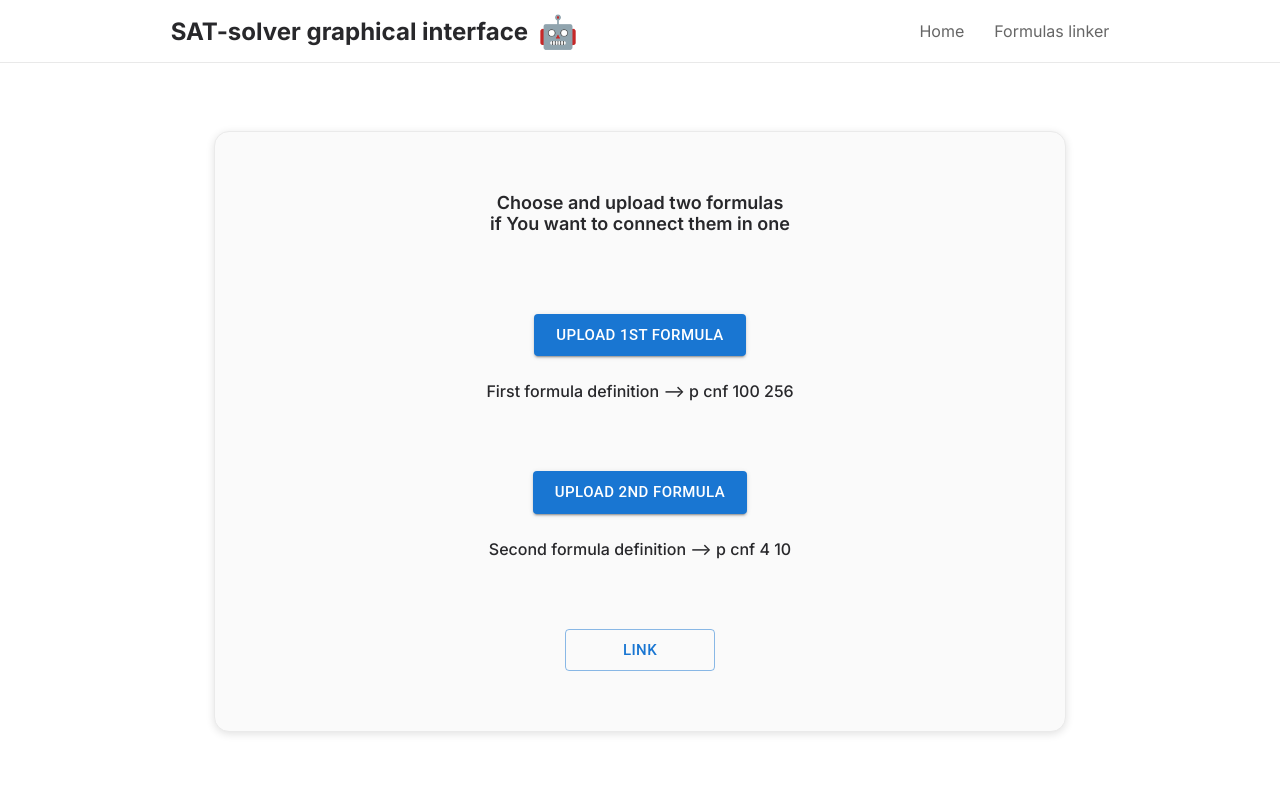
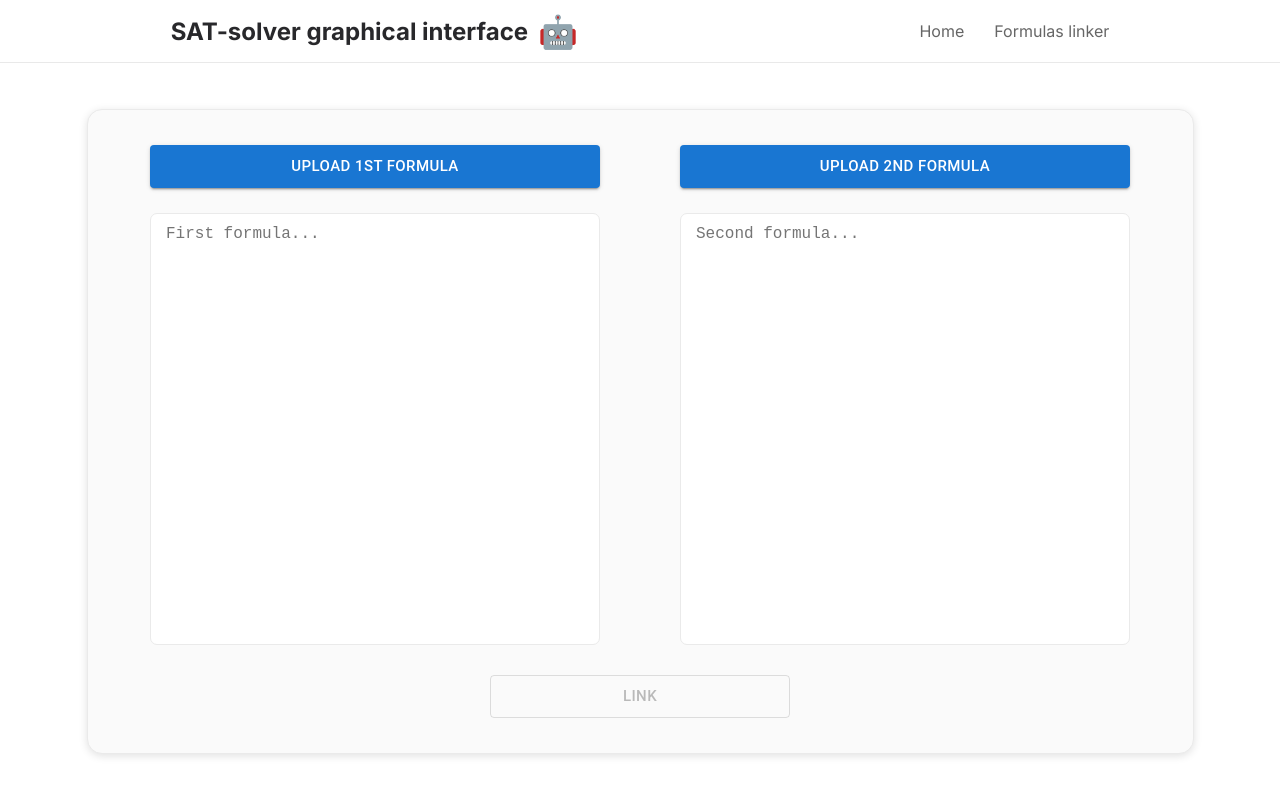
Before and after one commit to vvvvvvvector/SAT-solver-graphical-interface-client, a React (Vite) app: page /linker in a window 1280 px wide. Shown: the top 796 px of the page. Built offline with nearby package versions, Linux system fonts and the light colour scheme.

Commit message:
formulas linker v0.0.1

```diff
--- a/src/components/Editor/Buttons/Upload/Upload.tsx
+++ b/src/components/Editor/Buttons/Upload/Upload.tsx
@@ -45,7 +45,7 @@ export const Upload: React.FC = () => {
           hidden
           type="file"
           onChange={onClickUpload}
-          accept=".txt, .dimacs"
+          accept=".txt, .cnf"
         />
         <UploadFileIcon color="primary" />
       </IconButton>
--- a/src/components/Editor/Editor.module.scss
+++ b/src/components/Editor/Editor.module.scss
@@ -26,7 +26,7 @@
     .buttons {
       display: flex;
       flex-direction: column;
-      gap: 35px;
+      gap: 27px;
     }
   }
 }
--- a/src/components/Editor/TextArea/TextArea.module.scss
+++ b/src/components/Editor/TextArea/TextArea.module.scss
@@ -1,4 +1,4 @@
-textarea {
+.editorTextArea {
   border-radius: 7px;
   width: 100%;
   height: 100%;
--- a/src/components/Editor/TextArea/TextArea.tsx
+++ b/src/components/Editor/TextArea/TextArea.tsx
@@ -26,7 +26,7 @@ const TextArea: React.FC<{
 
   return (
     <textarea
-      className={styles.textArea}
+      className={styles.editorTextArea}
       onScroll={() => {
         if (gutterRef.current && textAreaRef.current && errorsRef.current) {
           const { scrollTop } = textAreaRef.current;
--- a/src/components/ErrorsList/Buttons/EditLine/EditLine.tsx
+++ b/src/components/ErrorsList/Buttons/EditLine/EditLine.tsx
@@ -16,6 +16,11 @@ export const EditLine: React.FC<{ line: number; damaged: string }> = ({
     const editedLine = window.prompt("Edit a clause:", damaged);
 
     if (editedLine) {
+      if (editedLine === damaged) {
+        toast.error("You have to write something instead of the same line!");
+        return;
+      }
+
       dispatch(editLine({ line, editedLine }));
 
       toast.success("Clause was edited successfully!");
--- a/src/routes/Home/Home.tsx
+++ b/src/routes/Home/Home.tsx
@@ -12,17 +12,15 @@ import styles from "./Home.module.scss";
 
 const Home: React.FC = () => {
   return (
-    <>
     <div className={styles.container}>
-        <div className={styles.content}>
+      <section className={styles.content}>
         <Editor />
         <ErrorsList />
         <Panel />
         <Formula />
         <Solutions />
+      </section>
     </div>
-      </div>
-    </>
   );
 };
 
--- a/src/routes/Linker/Linker.module.scss
+++ b/src/routes/Linker/Linker.module.scss
@@ -4,31 +4,41 @@
   place-items: center;
 
   .linker {
+    display: flex;
+    flex-direction: column;
+    gap: 30px;
+    align-items: center;
     border-radius: 15px;
     border: 1px solid #eaeaea;
     background-color: #fafafa;
     text-align: center;
     box-shadow: 0 2px 8px rgba(0, 0, 0, 0.12);
-    max-width: 850px;
-    padding: 60px 0px;
+    max-width: 1025px;
+    padding: 35px 40px;
     width: 100%;
-    display: flex;
-    flex-direction: column;
-    align-items: center;
-    gap: 70px;
 
-    .header {
-      color: #28282b;
-      font-weight: 550;
-      font-size: 18px;
-      margin-bottom: 10px;
-    }
+    .formulas {
+      display: flex;
+      justify-content: space-between;
+      gap: 80px;
 
-    .formulaUpload {
-      p {
-        color: #28282b;
-        margin-top: 25px;
-        font-weight: 500;
+      .formula {
+        width: 450px;
+        height: 500px;
+        display: flex;
+        flex-direction: column;
+
+        textarea {
+          border-radius: 7px;
+          width: 100%;
+          height: 100%;
+          box-sizing: border-box;
+          padding: 10px 15px;
+          line-height: 1.25;
+          border: 1px solid #eaeaea;
+          resize: none;
+          font-size: 16px;
+        }
       }
     }
   }
--- a/src/routes/Linker/Linker.tsx
+++ b/src/routes/Linker/Linker.tsx
@@ -8,72 +8,178 @@ import { Button } from "@mui/material";
 import styles from "./Linker.module.scss";
 
 const Linker: React.FC = () => {
-  const [firstFormulaDefinition, setFirstFormulaDefinition] =
-    React.useState("p cnf 100 256");
-
-  const [secondFormulaDefinition, setSecondFormulaDefinition] =
-    React.useState("p cnf 4 10");
-
-  const [firstDimacs, setFirstDimacs] = React.useState("hello world 1");
-  const [secondDimacs, setSecondDimacs] = React.useState("hello world 2");
+  const [firstDimacs, setFirstDimacs] = React.useState("");
+  const [secondDimacs, setSecondDimacs] = React.useState("");
 
   const [loading, setLoading] = React.useState(false);
 
   const onClickLink = async () => {
+    const firstDimacsFiltered = firstDimacs
+      .split("\n")
+      .filter((line) => {
+        return line.match(
+          /^p\s+cnf\s+[1-9][0-9]*\s+[1-9][0-9]*\s*$|^\s*(?:-?[1-9][0-9]*\s+)+0\s*$/
+        );
+      })
+      .join("\n");
+
+    const secondDimacsFiltered = secondDimacs
+      .split("\n")
+      .filter((line) => {
+        return line.match(
+          /^p\s+cnf\s+[1-9][0-9]*\s+[1-9][0-9]*\s*$|^\s*(?:-?[1-9][0-9]*\s+)+0\s*$/
+        );
+      })
+      .join("\n");
+
+    setFirstDimacs(firstDimacsFiltered);
+    setSecondDimacs(secondDimacsFiltered);
+
     try {
       setLoading(true);
 
       const response = await axiosInstance.post("/link", {
-        firstDimacs,
-        secondDimacs,
+        firstDimacs: firstDimacsFiltered,
+        secondDimacs: secondDimacsFiltered,
       });
 
       setLoading(false);
 
       toast.success(`success: ${response.data.success}`);
-    } catch (error) {
+    } catch (error: any) {
       setLoading(false);
 
-      console.log(error);
+      if (error.response.status === 421) {
+        // Formulas are the same
+        toast.error(error.response.data.detail);
+      } else if (error.response.status === 422) {
+        // There is no formula definition in the first formula
+        toast.error(error.response.data.detail);
+      } else if (error.response.status === 423) {
+        // There is no formula definition in the second formula
+        toast.error(error.response.data.detail);
+      } else {
+        toast.error("Something went wrong!");
+      }
 
-      toast.error("Something went wrong!");
+      console.error(error);
     }
+  };
+
+  const onClickUploadFirst = (e: React.ChangeEvent<HTMLInputElement>) => {
+    if (e.target.files instanceof FileList) {
+      const file = e.target.files[0];
+      const reader = new FileReader();
+
+      reader.readAsText(file);
+
+      reader.onload = () => {
+        toast.success("First formula was successfully uploaded!");
+
+        const dimacs = reader.result as string;
+
+        setFirstDimacs(dimacs);
+      };
+
+      reader.onerror = () => {
+        toast.error("Error while uploading first formula!");
+      };
+    }
+
+    e.target.value = ""; // allows re-add the same file again
+  };
+
+  const onClickUploadSecond = (e: React.ChangeEvent<HTMLInputElement>) => {
+    if (e.target.files instanceof FileList) {
+      const file = e.target.files[0];
+      const reader = new FileReader();
+
+      reader.readAsText(file);
+
+      reader.onload = () => {
+        toast.success("Second formula was successfully uploaded!");
+
+        const dimacs = reader.result as string;
+
+        setSecondDimacs(dimacs);
+      };
+
+      reader.onerror = () => {
+        toast.error("Error while uploading second file!");
+      };
+    }
+
+    e.target.value = ""; // allows re-add the same file again
   };
 
   return (
     <div className={styles.container}>
-      <div className={styles.linker}>
-        <p className={styles.header}>
-          Choose and upload two formulas <br /> if You want to connect them in
-          one
-        </p>
-        <div className={styles.formulaUpload}>
-          <Button size="large" variant="contained" component="label">
-            Upload 1st formula
-            <input hidden type="file" accept=".txt, .dimacs" />
-          </Button>
-          <p>{`First formula definition --> ${firstFormulaDefinition}`}</p>
-        </div>
-        <div className={styles.formulaUpload}>
-          <Button size="large" variant="contained" component="label">
-            Upload 2nd formula
-            <input hidden type="file" accept=".txt, .dimacs" />
-          </Button>
-          <p>{`Second formula definition --> ${secondFormulaDefinition}`}</p>
+      <section className={styles.linker}>
+        <div className={styles.formulas}>
+          <div className={styles.formula}>
+            <Button
+              sx={{ marginBottom: "25px" }}
+              size="large"
+              variant="contained"
+              component="label"
+            >
+              Upload 1st formula
+              <input
+                onChange={onClickUploadFirst}
+                hidden
+                type="file"
+                accept=".txt, .cnf"
+              />
+            </Button>
+            <textarea
+              wrap="off"
+              autoCorrect="off"
+              autoCapitalize="off"
+              spellCheck="false"
+              value={firstDimacs}
+              onChange={(e) => setFirstDimacs(e.target.value)}
+              placeholder="First formula..."
+            />
+          </div>
+          <div className={styles.formula}>
+            <Button
+              sx={{ marginBottom: "25px" }}
+              size="large"
+              variant="contained"
+              component="label"
+            >
+              Upload 2nd formula
+              <input
+                onChange={onClickUploadSecond}
+                hidden
+                type="file"
+                accept=".txt, .cnf"
+              />
+            </Button>
+            <textarea
+              wrap="off"
+              autoCorrect="off"
+              autoCapitalize="off"
+              spellCheck="false"
+              value={secondDimacs}
+              onChange={(e) => setSecondDimacs(e.target.value)}
+              placeholder="Second formula..."
+            />
+          </div>
         </div>
         <Button
           sx={{
-            maxWidth: "150px",
+            maxWidth: "300px",
             width: "100%",
           }}
-          disabled={loading}
+          disabled={loading || firstDimacs === "" || secondDimacs === ""}
           size="large"
           variant="outlined"
           onClick={onClickLink}
         >
           {loading ? "Linking..." : "Link"}
         </Button>
-      </div>
+      </section>
     </div>
   );
 };
```
Lines whose indentation alone changed are shown as unchanged.
